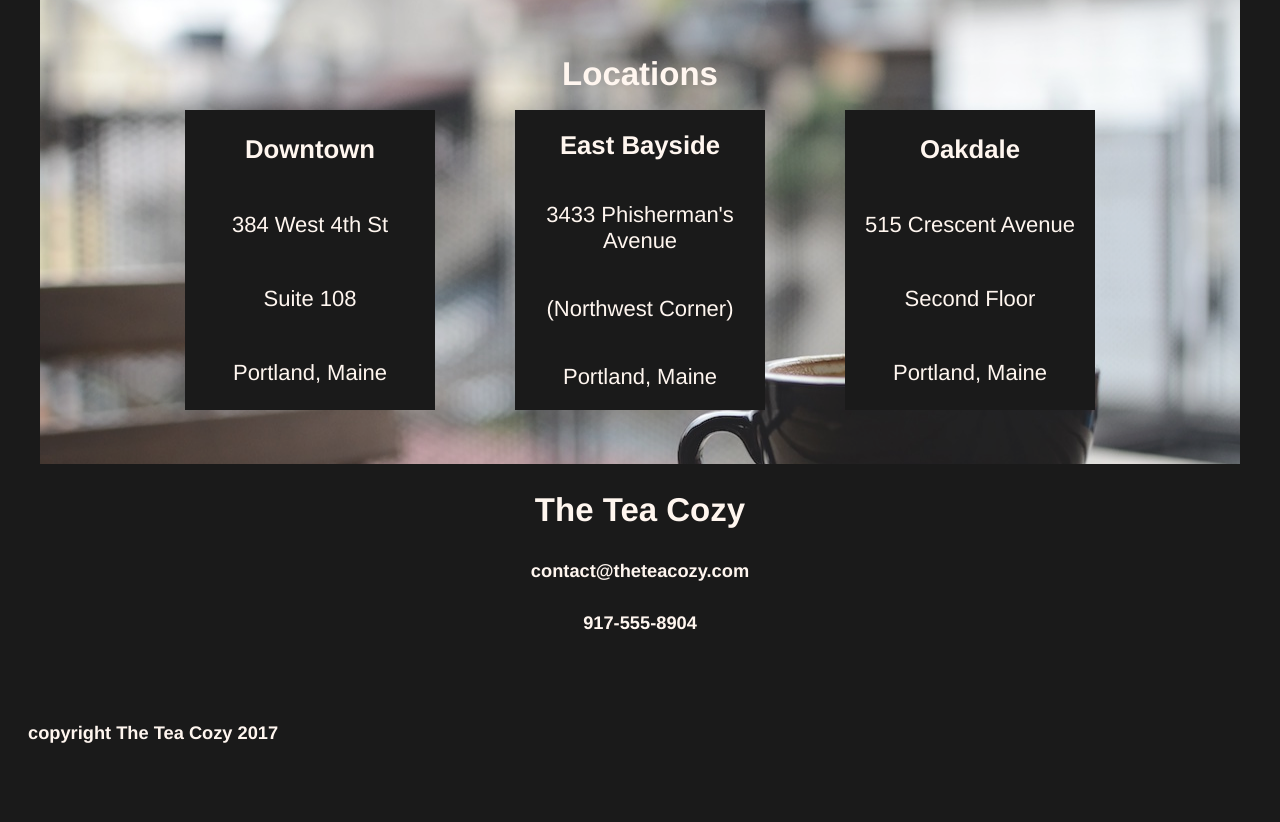
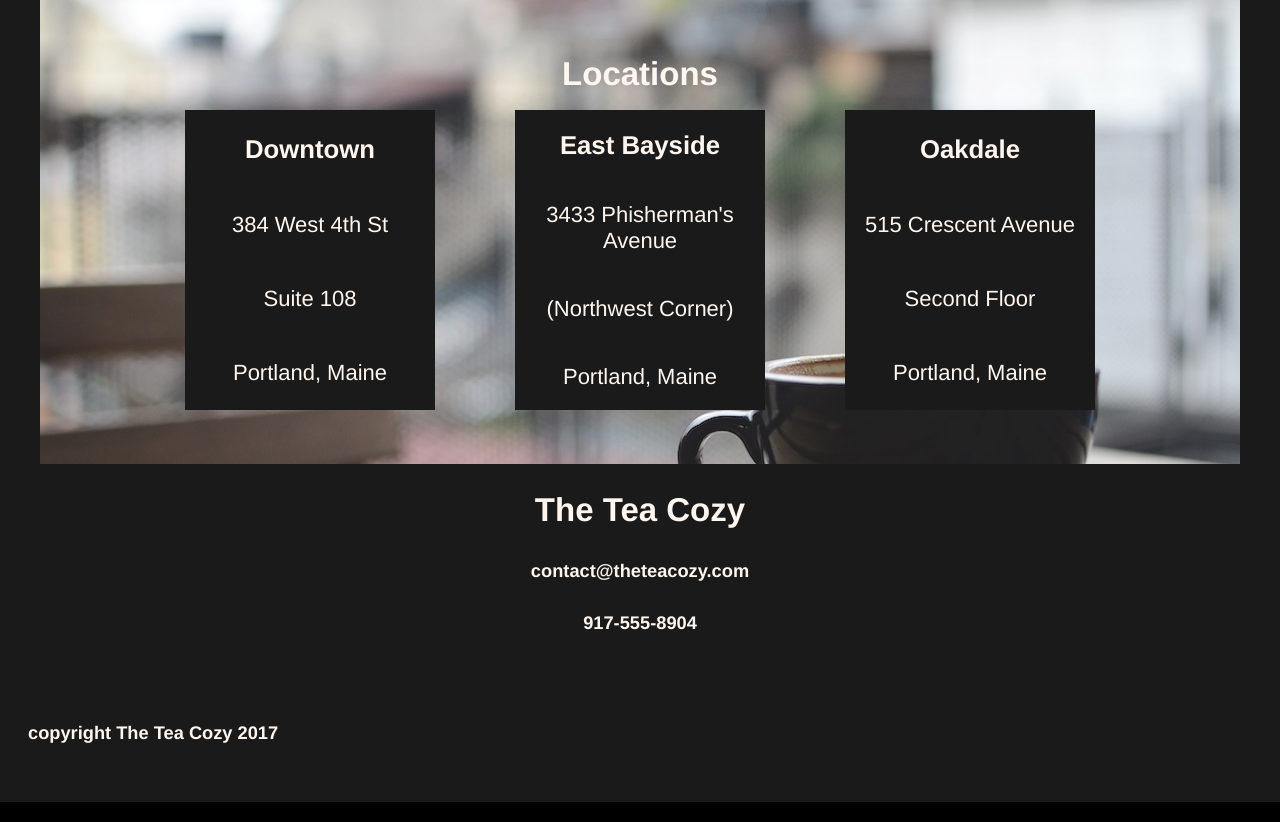
Before and after one commit to gaycoding/teacozy, a plain HTML site: page index.html in a window 1280 px wide. Shown: the part 1575-2397 px from the top of the page. Drawn offline with Linux system fonts and the light colour scheme.

Commit message:
i screwed up one thing w the copyright

```diff
--- a/resources/css/style.css
+++ b/resources/css/style.css
@@ -168,5 +168,5 @@ nav li {
 .copyright {
   text-align: left;
   margin: 0 20px;
-  padding: 0px 0px 40px 0px;
+  padding: 0px 0px 20px 0px;
 }
```
